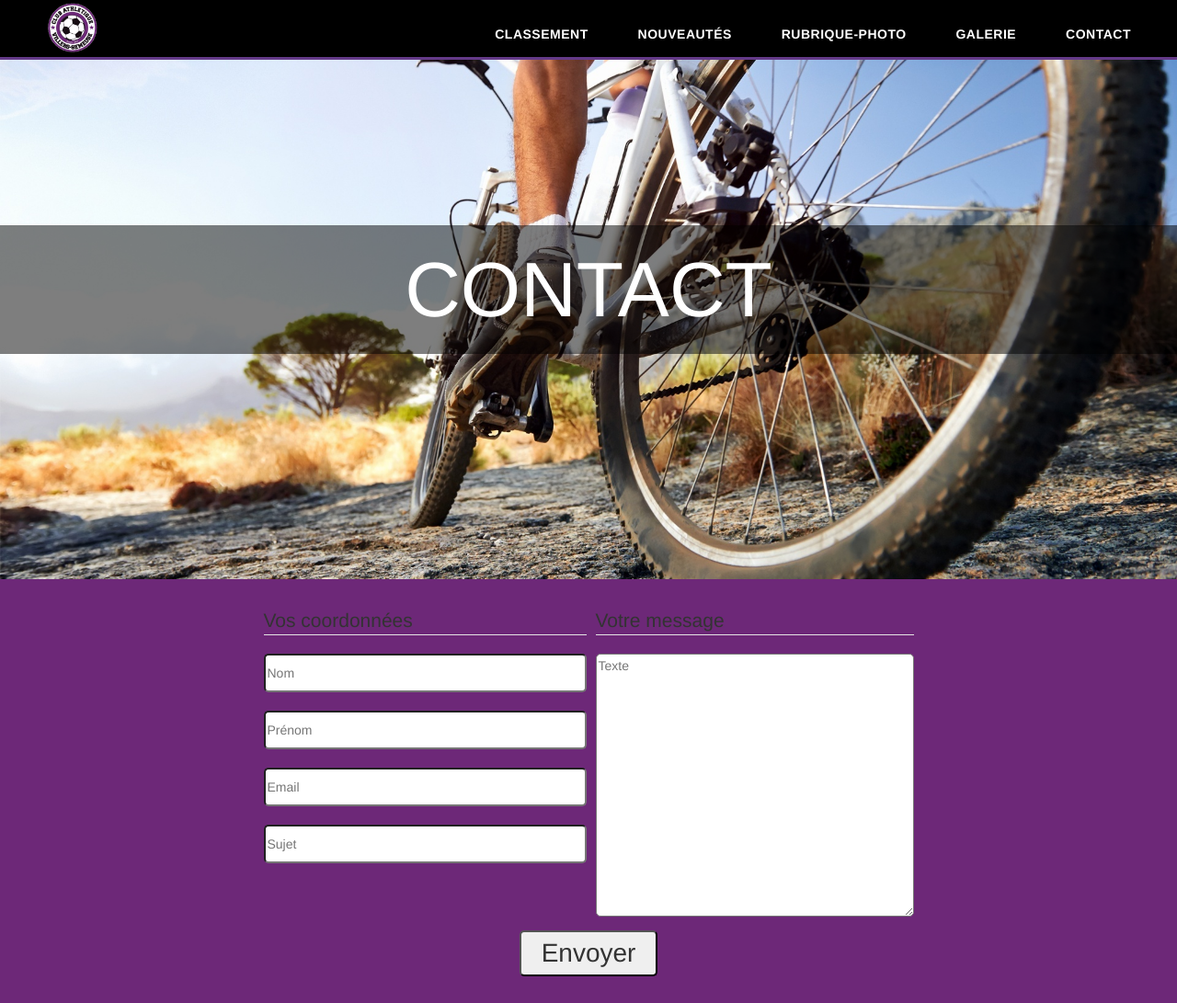
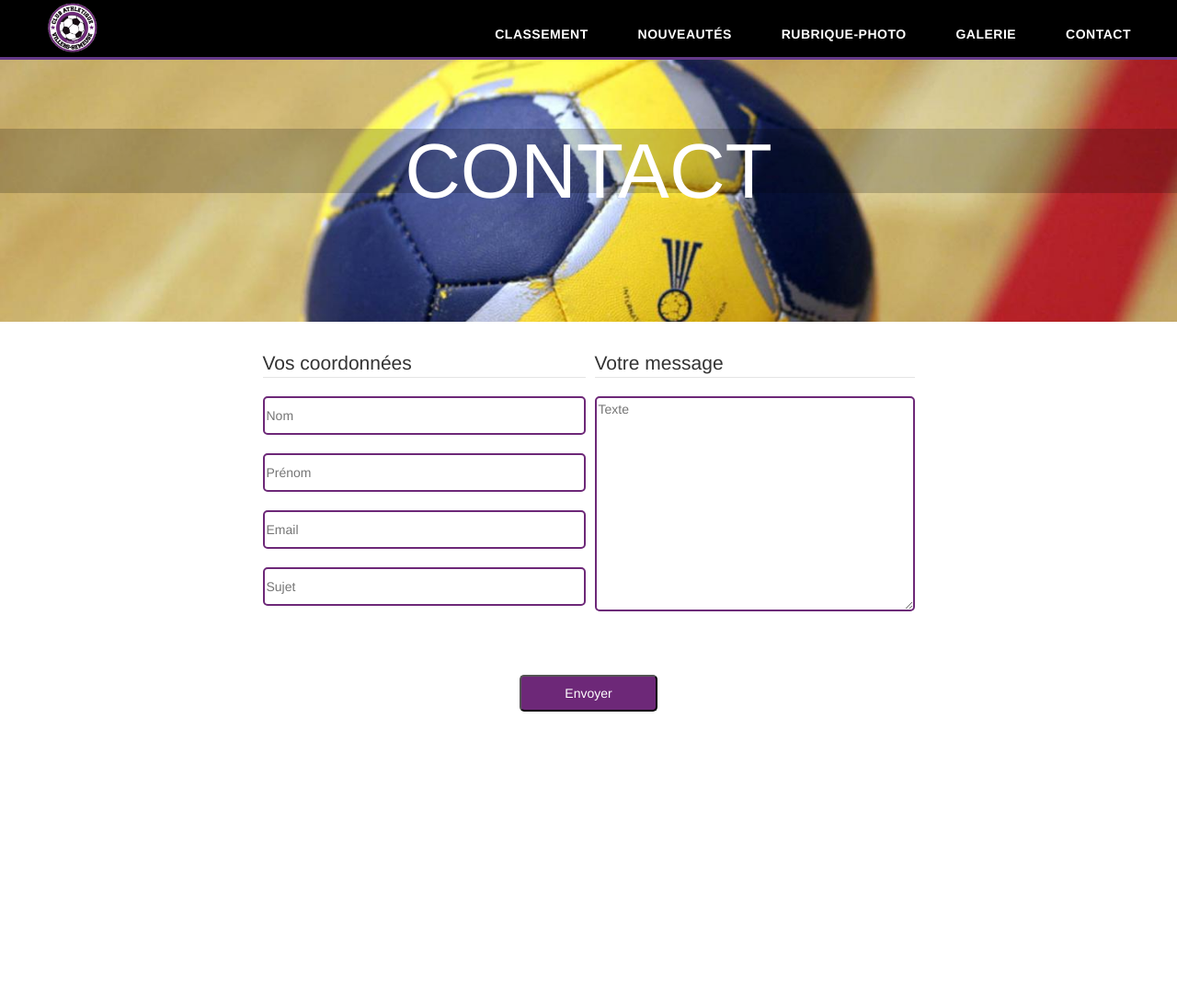
Before and after one commit to Jcollart/RUCBY, a PHP site: page /contact.php in a window 1280 px wide. Shown: the top 1091 px of the page at 92% size. Run offline with PHP 8.4, Linux system fonts and the light colour scheme; some libraries are stand-ins or nearby versions; some web fonts are replaced.

Commit message:
modif photos futsal / modif design contact

```diff
--- a/contact.php
+++ b/contact.php
@@ -11,7 +11,19 @@
 
 <body>
     <?php include('header2.php'); ?>
+    <?php
+  try
+  {
+    // On se connecte à MySQL
+    $bdd = new PDO('mysql:host=localhost;dbname=futsal;charset=UTF8', 'root', '');
 
+  }
+  catch(Exception $e)
+  {
+    // En cas d'erreur, on affiche un message et on arrête tout
+          die('Erreur : '.$e->getMessage());
+  }
+  ?>
     <!--HEADER CONTACT-->
 
     <div id="header_contact">
--- a/css/contact.css
+++ b/css/contact.css
@@ -26,15 +26,6 @@ body {
 
 }
 
-#cadre_titre {
-    text-align: center;
-    display: flex;
-    justify-content: center;
-    width: 100%;
-    height: 10em;html {
-        height: 100%;
-    }
-
     body {
         position: relative;
         background-color: white;
@@ -51,11 +42,10 @@ body {
         display: flex;
         justify-content: center;
         min-width: 100%;
-        min-height: 45em;
+        min-height: 25em;
         background-image: url(../images/sport3.jpg);
         background-size: cover;
         background-repeat: no-repeat;
-
 
     }
 
@@ -64,14 +54,13 @@ body {
         display: flex;
         justify-content: center;
         width: 100%;
-        height: 10em;
+        height: 5em;
         margin-top: auto;
         margin-bottom: auto;
-        background-color: rgba(000, 0, 0, 0.5)
+        background-color: rgba(000, 0, 0, 0.2)
     }
 
-    #header_contact h1 {
-        font-size: 6em;
+    #header_contact > #cadre_titre > h1 {
         color: white;
         margin-top: auto;
         margin-bottom: auto;
@@ -80,7 +69,7 @@ body {
 
     /******* STYLE DU FORMULAIRE *******/
     form {
-        background-color:#6D2878;
+        background-color: white;
         padding: 10px;
         display: block;
 
@@ -137,7 +126,7 @@ body {
     }
 
     #conteneur-form textarea {
-        border-radius: 5px;
+        border-radius: 5px solid #6D2878 ;
     }
 
 
@@ -164,8 +153,8 @@ body {
     #bouton-form input {
         border-radius: 5px;
         width: 150px;
-        height: 50px;
-        font-size: 2em;
+        height: 40px;
+        font-size: 1em;
         margin-top: 10px;
         margin-bottom: 20px;
     }
@@ -202,16 +191,6 @@ body {
         margin: 0 auto;
     }
 
-
-
-
-
-    /******* RESPONSIVITE ********/
-    margin-top: auto;
-    margin-bottom: auto;
-    background-color: rgba(000, 0, 0, 0.5)
-}
-
     #header_contact h1 {
         font-size: 6em;
         color: white;
@@ -220,13 +199,6 @@ body {
     }
 
 
-/******* STYLE DU FORMULAIRE *******/
-form {
-    background-color:#6D2878;
-    padding: 10px;
-    display: block;
-
-}
 
 /****** STYLES DU CONTENEUR ******/
 
@@ -238,6 +210,7 @@ form {
     animation-duration: 2s;
     animation-name: slidein;
 }
+
 @keyframes slidein {
     from {
       margin-left: 100%;
@@ -276,10 +249,15 @@ legend {
     margin-bottom: 20px;
     border-radius: 5px;
     height: 42px;
+    border: solid 2px;
+    border-color: #6D2878;
 }
 
 #conteneur-form textarea {
     border-radius: 5px;
+    border: solid 2px;
+    height: 68%;
+    border-color: #6D2878;
 }
 
 
@@ -305,17 +283,19 @@ legend {
 
 #bouton-form input {
     border-radius: 5px;
+    color: white;
+    background-color: #6D2878;
     width: 150px;
-    height: 50px;
-    font-size: 2em;
+    height: 40px;
+    font-size: 1em;
     margin-top: 10px;
     margin-bottom: 20px;
 }
 
 
 #bouton-form input:hover {
-    background: rgb(49, 47, 47);
     color: white;
+    background-color: black;
 }
 
 
```
Also changed, not shown: images/sport1.jpg, images/sport2.jpg, images/sport3.jpg, index.php (line endings or trailing spaces). Lines whose indentation alone changed are shown as unchanged.
